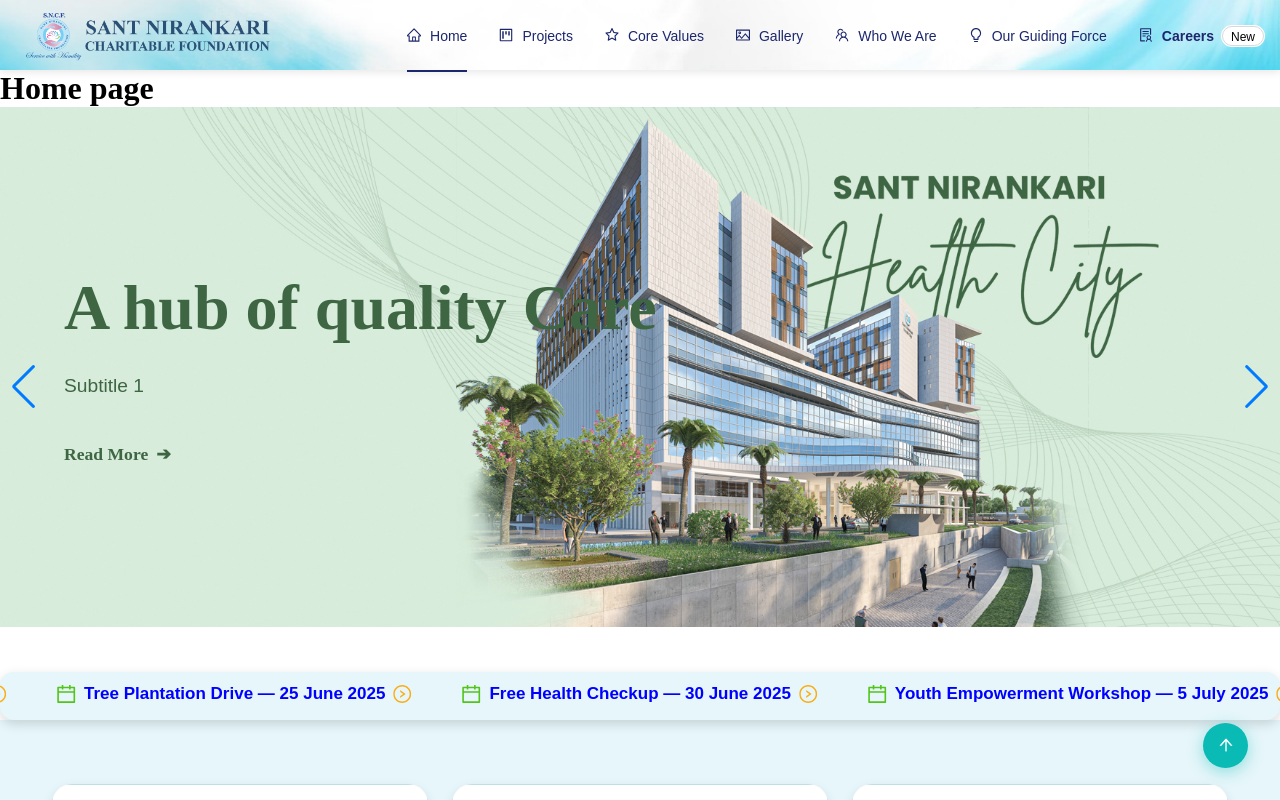
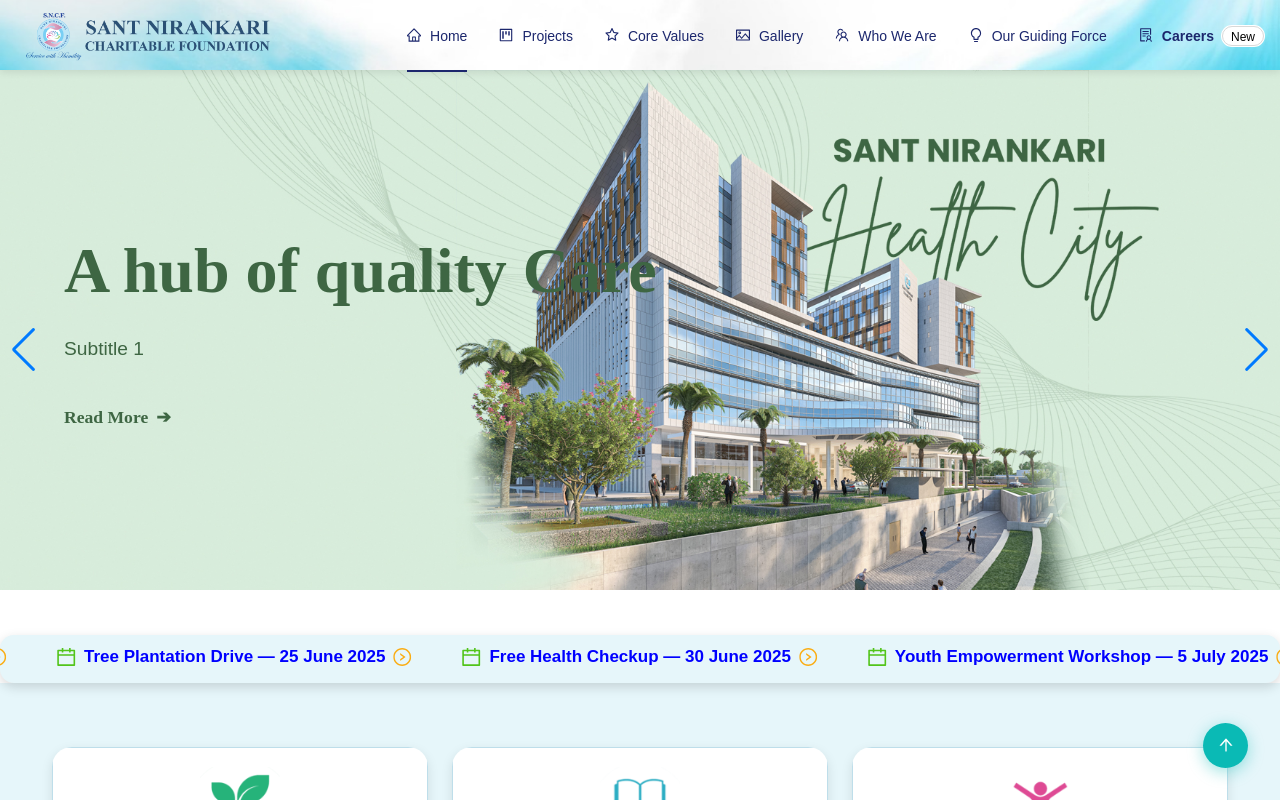
Before and after one commit to ShrutikaDesai/SNCF-Deploy, a React (Vite) app: page / in a window 1280 px wide. Shown: the top 800 px of the page. Built offline with nearby package versions, Linux system fonts and the light colour scheme; a web font is replaced by a local one; what antd-style would draw is missing.

Commit message:
home page rechange

```diff
--- a/src/components/HomePage.jsx
+++ b/src/components/HomePage.jsx
@@ -237,7 +237,6 @@
 
 const HomePage = () => (
   <div>
-    <h1> Home page</h1>
 
     {/* Hero Section */}
     <section>
```
